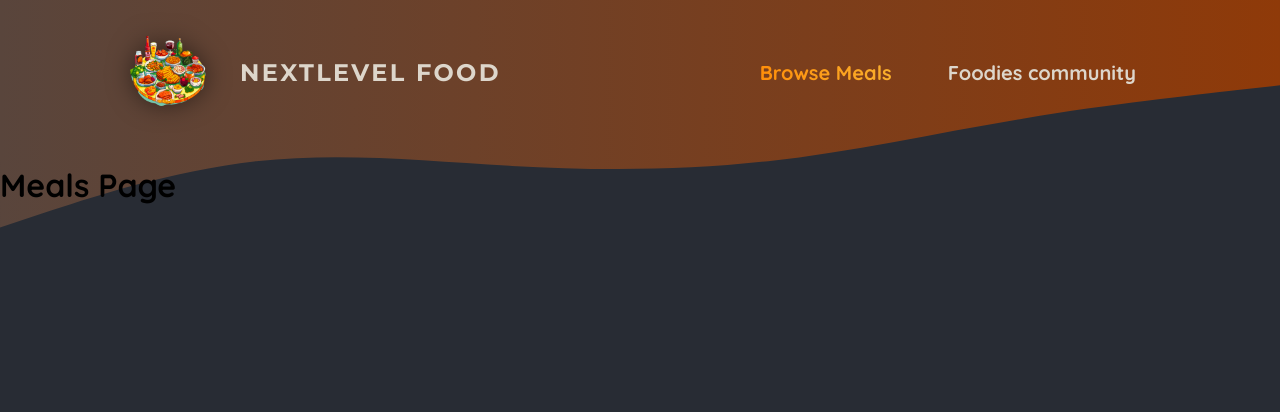
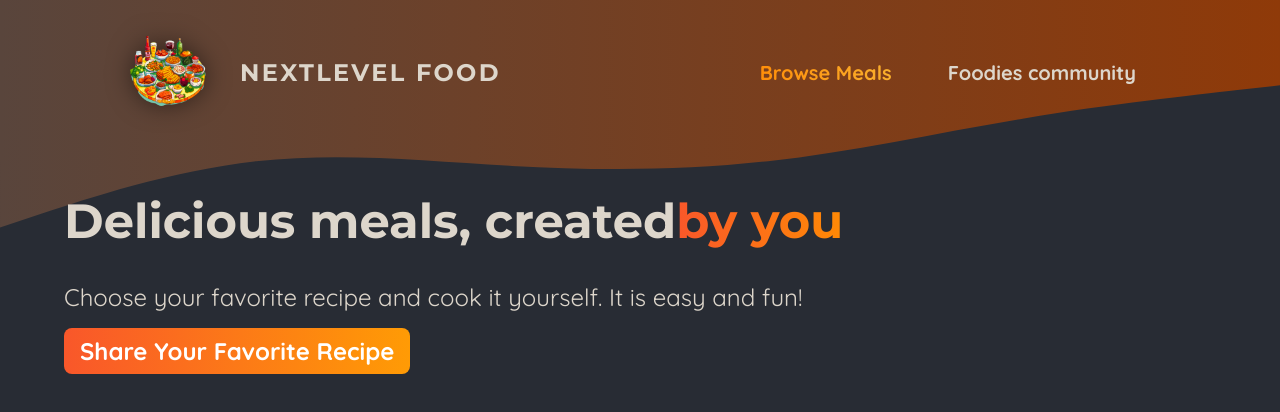
Before and after one commit to mohamuhsin/foodies-app, a Next.js app: page /meals in a window 1280 px wide. Shown: the top 412 px of the page. Built offline with nearby package versions, Linux system fonts and the light colour scheme.

Commit message:
outputting meals data and images with unknown dimensions

```diff
--- a/app/meals/page.js
+++ b/app/meals/page.js
@@ -1,3 +1,24 @@
+import Link from "next/link";
+import classes from "./page.module.css";
+import MealsGrid from "@/components/meals/meals-grid";
 export default function MealsPage() {
-    return <h1>Meals Page</h1>;
+    return (
+        <>
+            <header className={classes.header}>
+                <h1>
+                    Delicious meals, created
+                    <span className={classes.highlight}>by you</span>
+                </h1>
+                <p>
+                    Choose your favorite recipe and cook it yourself. It is easy and fun!
+                </p>
+                <p className={classes.cta}>
+                    <Link href="/meals/share">Share Your Favorite Recipe</Link>
+                </p>
+            </header>
+            <main className={classes.main}>
+                <MealsGrid meals={[]} />
+            </main>
+        </>
+    );
 }
--- /dev/null
+++ b/app/meals/page.module.css
@@ -0,0 +1,51 @@
+.header {
+  gap: 3rem;
+  margin: 3rem auto 5rem auto;
+  width: 90%;
+  max-width: 75rem;
+  color: #ddd6cb;
+  font-size: 1.5rem;
+}
+
+.header h1 {
+  font-family: "Montserrat", sans-serif;
+}
+
+.highlight {
+  background: linear-gradient(90deg, #f9572a, #ff8a05);
+  background-clip: text;
+  -webkit-background-clip: text;
+  -webkit-text-fill-color: transparent;
+}
+
+.header p {
+  margin: 0;
+}
+
+.cta a {
+  display: inline-block;
+  margin-top: 1rem;
+  padding: 0.5rem 1rem;
+  border-radius: 0.5rem;
+  background: linear-gradient(90deg, #f9572a, #ff9b05);
+  color: #ffffff;
+  font-weight: bold;
+  text-decoration: none;
+}
+
+.loading {
+  text-align: center;
+  animation: loading 1.2s ease-in-out infinite;
+}
+
+@keyframes loading {
+  0% {
+    color: #e9e9e9;
+  }
+  50% {
+    color: #b89b84;
+  }
+  100% {
+    color: #e9e9e9;
+  }
+}
--- /dev/null
+++ b/components/meals/meal-item.js
@@ -0,0 +1,26 @@
+import Link from "next/link";
+import Image from "next/image";
+
+import classes from "./meal-item.module.css";
+
+export default function MealItem({ title, slug, image, summary, creator }) {
+    return (
+        <article className={classes.meal}>
+            <header>
+                <div className={classes.image}>
+                    <Image src={image} alt={title} fill />
+                </div>
+                <div className={classes.headerText}>
+                    <h2>{title}</h2>
+                    <p>by {creator}</p>
+                </div>
+            </header>
+            <div className={classes.content}>
+                <p className={classes.summary}>{summary}</p>
+                <div className={classes.actions}>
+                    <Link href={`/meals/${slug}`}>View Details</Link>
+                </div>
+            </div>
+        </article>
+    );
+}
--- /dev/null
+++ b/components/meals/meals-grid.js
@@ -0,0 +1,14 @@
+import MealItem from "./meal-item";
+import classes from "./meals-grid.module.css";
+
+export default function MealsGrid({ meals }) {
+    return (
+        <ul className={classes.meals}>
+            {meals.map((meal) => (
+                <li key={meal.id}>
+                    <MealItem {...meal} />
+                </li>
+            ))}
+        </ul>
+    );
+}
--- /dev/null
+++ b/components/meals/meals-grid.module.css
@@ -0,0 +1,10 @@
+.meals {
+  width: 90%;
+  max-width: 90rem;
+  display: grid;
+  grid-template-columns: repeat(auto-fill, minmax(20rem, 1fr));
+  grid-gap: 5rem;
+  margin: 2rem auto;
+  list-style: none;
+  padding: 0;
+}
```
Also changed, not shown: components/meals/meal-item.module.css (added).
